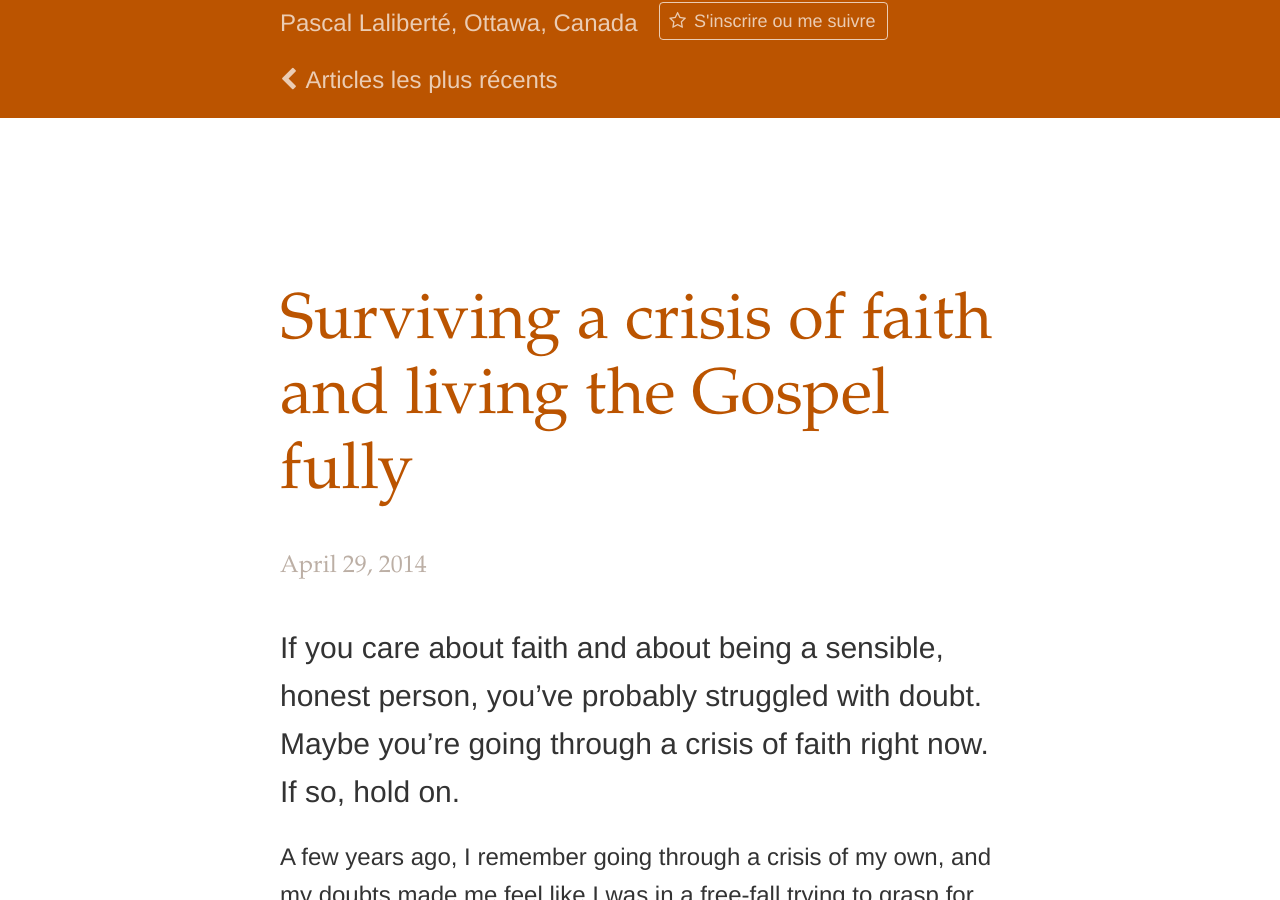
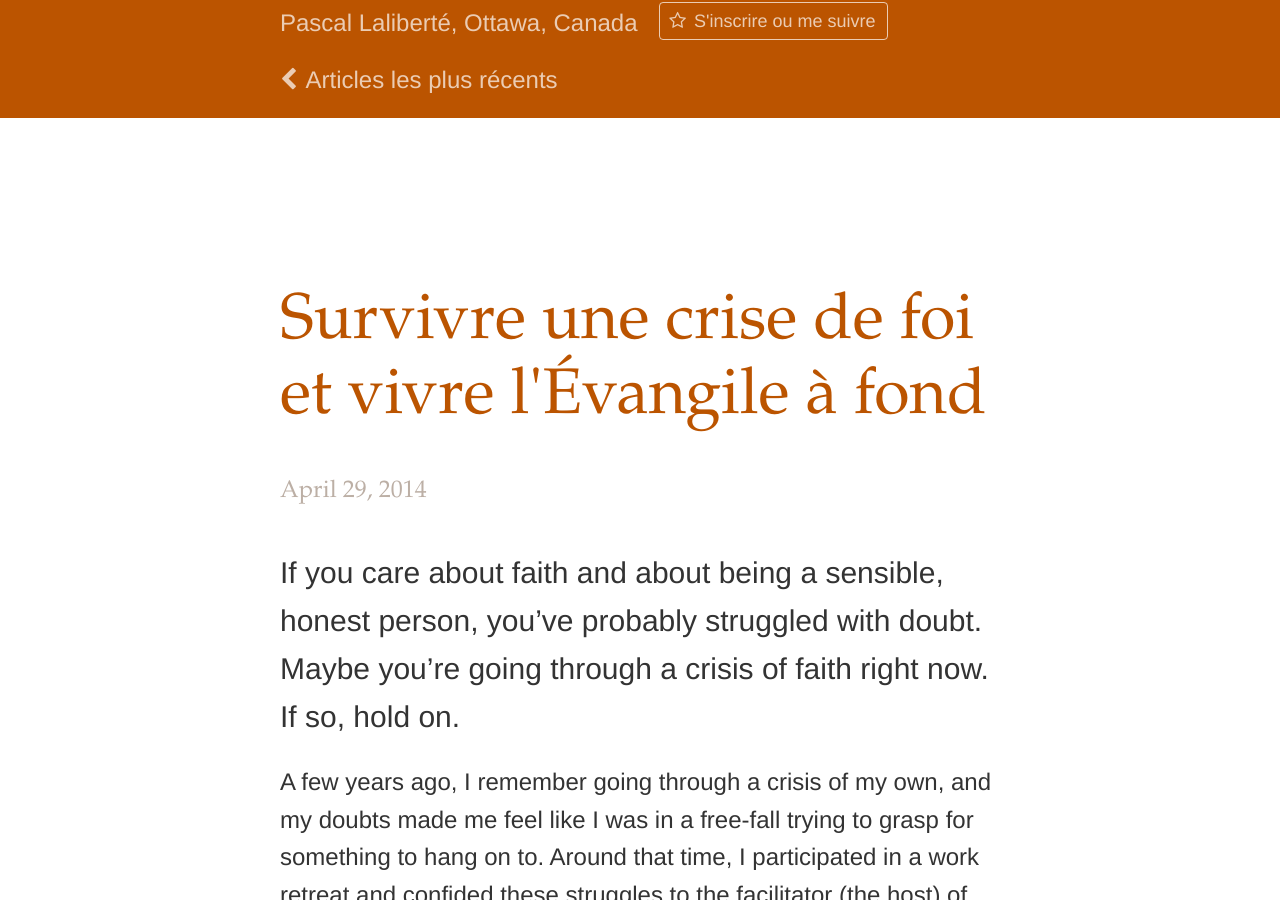
Before and after one commit to pascallaliberte/par.pascallaliberte.me, a Jekyll site: the page built from _posts/2014-04-29-surviving-a-crisis-of-faith.md, in a window 1280 px wide and 900 px high, scrolled down 344 px. Built offline with Jekyll 4.4.1, drawn with Linux system fonts in a browser that asks for light colours; nearby versions of some CDN libraries.

Commit message:
Translated the titles of the 5 most recent articles

```diff
--- a/_posts/2014-04-29-surviving-a-crisis-of-faith.md
+++ b/_posts/2014-04-29-surviving-a-crisis-of-faith.md
@@ -1,6 +1,6 @@
 ---
 layout: post
-title: 'Surviving a crisis of faith and living the Gospel fully'
+title: "Survivre une crise de foi et vivre l'Évangile à fond"
 date: 2014-04-29 20:12pm
 ---
 
```
Also changed, not shown: _posts/2013-12-29-writing-objectives-you-will-accomplish.md (+1 -1 lines), _posts/2014-01-19-intro-to-mental-models.md (+1 -1 lines), _posts/2014-06-12-god-cocreator.md (+1 -1 lines), _posts/2014-08-01-away-from-the-family.md (+1 -1 lines).
